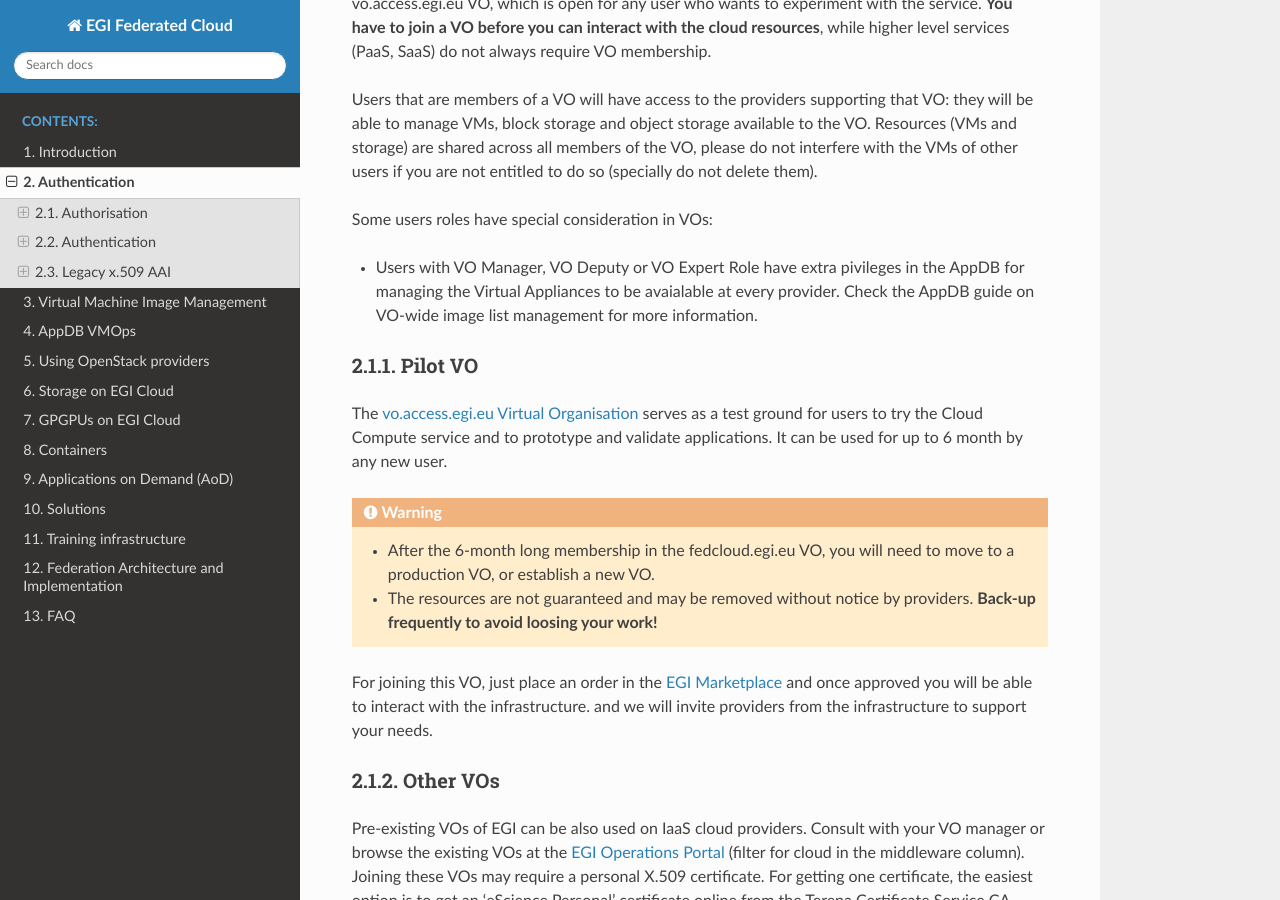
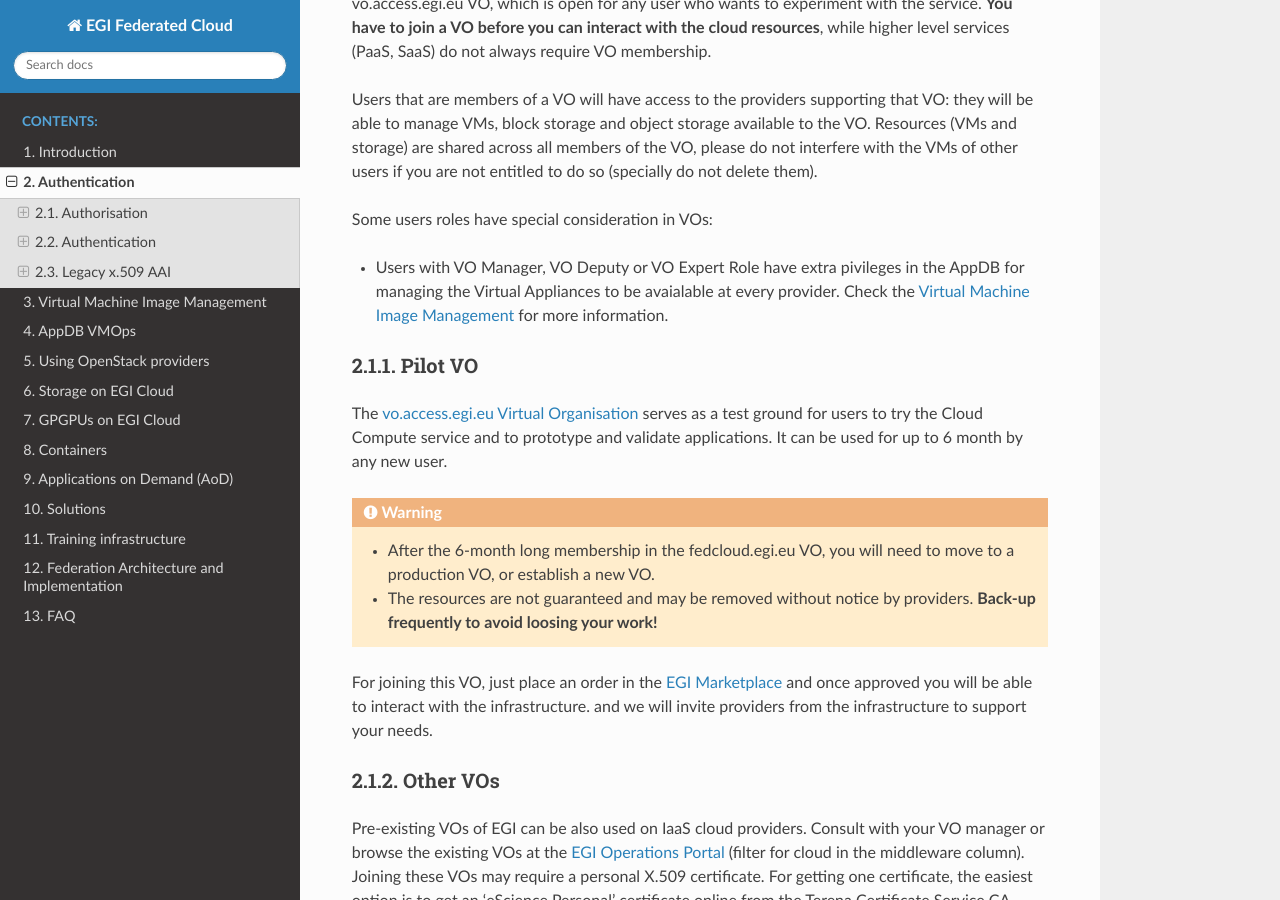
Before and after one commit to EGI-Federation/fedcloud-documentation, a Sphinx documentation site: the page built from source/auth.rst, in a window 1280 px wide and 900 px high, scrolled down 320 px. Built offline with Sphinx 7.4.7 and the Read the Docs theme 2.0.0, drawn with Linux system fonts in a browser that asks for light colours.

Commit message:
Add link to VMI section

```diff
--- a/source/auth.rst
+++ b/source/auth.rst
@@ -29,8 +29,7 @@
 
 * Users with VO Manager, VO Deputy or VO Expert Role have extra pivileges in
   the AppDB for managing the Virtual Appliances to be avaialable at every
-  provider. Check the AppDB guide on VO-wide image list management for more
-  information.
+  provider. Check the :doc:`vmi` for more information.
 
 
 Pilot VO
```
